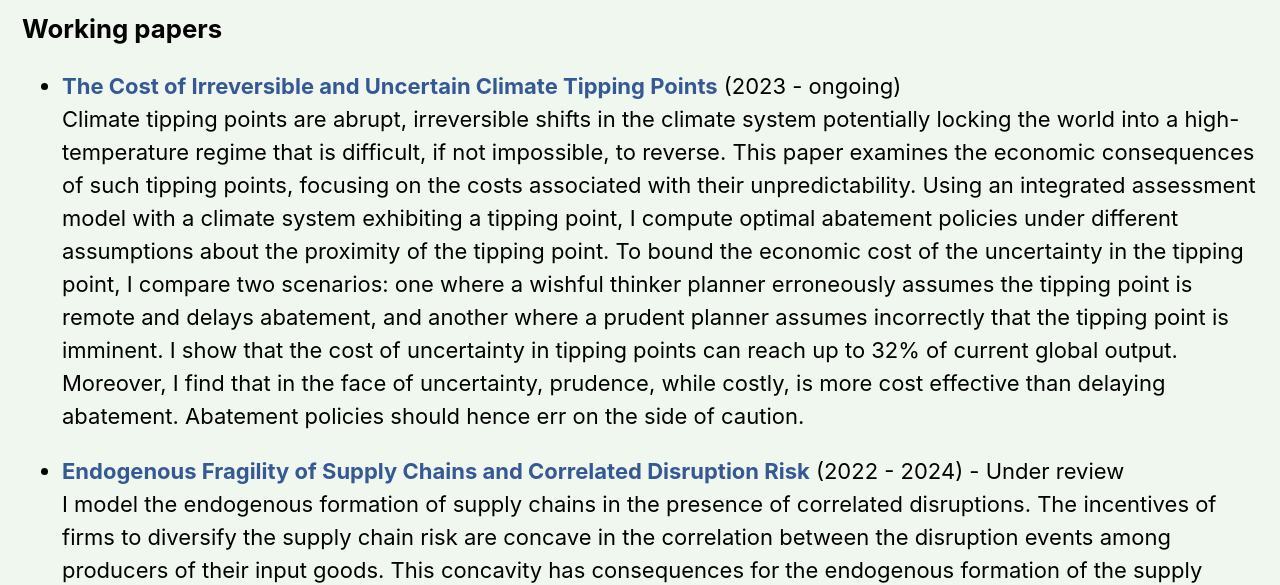
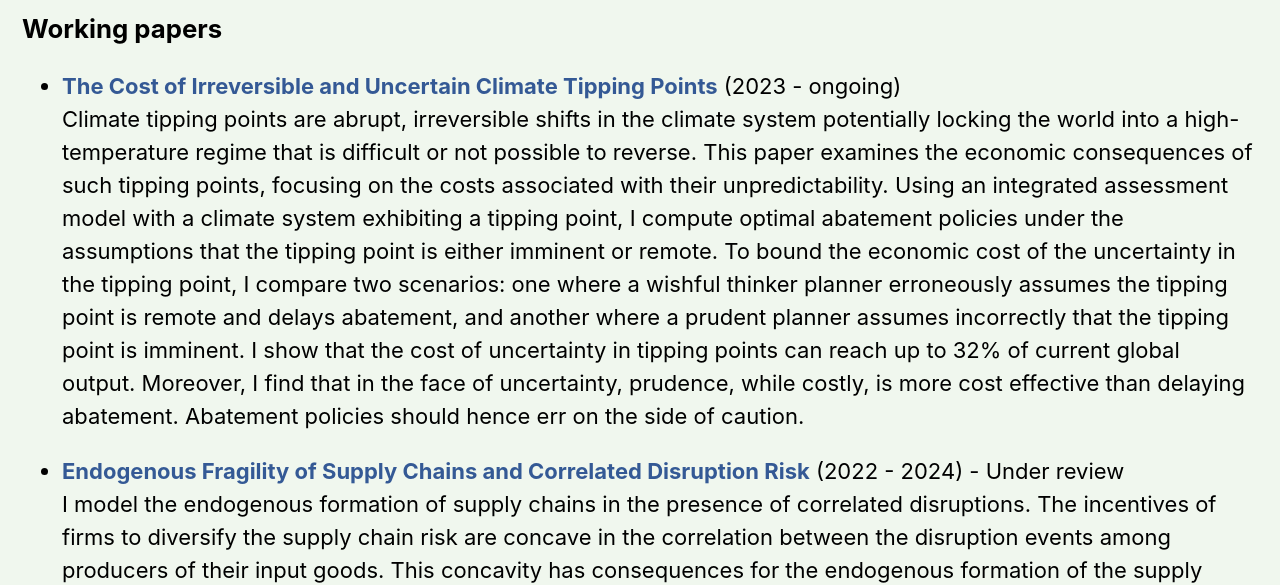
Before and after one commit to NoFishLikeIan/nofishlikeian.github.io, an Eleventy site: page pages/research.md in a window 1280 px wide. Shown: the part 220-805 px from the top of the page. Built offline with nearby package versions, Linux system fonts and the light colour scheme; Eleventy itself is replaced by a stand-in of ours; files that its build step writes are made by us from their sources.

Commit message:
🦉 jmp update

```diff
--- a/pages/research.md
+++ b/pages/research.md
@@ -12,7 +12,7 @@ eleventyNavigation:
 ### Working papers
 
 - [**The Cost of Irreversible and Uncertain Climate Tipping Points**](../static/docs/tipping-point.pdf) (2023 - ongoing)
-    Climate tipping points are abrupt, irreversible shifts in the climate system potentially locking the world into a high-temperature regime that is difficult, if not impossible, to reverse. This paper examines the economic consequences of such tipping points, focusing on the costs associated with their unpredictability. Using an integrated assessment model with a climate system exhibiting a tipping point, I compute optimal abatement policies under different assumptions about the proximity of the tipping point. To bound the economic cost of the uncertainty in the tipping point, I compare two scenarios: one where a wishful thinker planner erroneously  assumes the tipping point is remote and delays abatement, and another where a prudent planner assumes incorrectly that the tipping point is imminent. I show that the cost of uncertainty in tipping points can reach up to 32% of current global output. Moreover, I find that in the face of uncertainty, prudence, while costly, is more cost effective than delaying abatement. Abatement policies should hence err on the side of caution.
+    Climate tipping points are abrupt, irreversible shifts in the climate system potentially locking the world into a high-temperature regime that is difficult or not possible to reverse. This paper examines the economic consequences of such tipping points, focusing on the costs associated with their unpredictability. Using an integrated assessment model with a climate system exhibiting a tipping point, I compute optimal abatement policies under the assumptions that the tipping point is either imminent or remote. To bound the economic cost of the uncertainty in the tipping point, I compare two scenarios: one where a wishful thinker planner erroneously  assumes the tipping point is remote and delays abatement, and another where a prudent planner assumes incorrectly that the tipping point is imminent. I show that the cost of uncertainty in tipping points can reach up to 32% of current global output. Moreover, I find that in the face of uncertainty, prudence, while costly, is more cost effective than delaying abatement. Abatement policies should hence err on the side of caution.
 
 
 - [**Endogenous Fragility of Supply Chains and Correlated Disruption Risk**](../static/docs/endfrag.pdf) (2022 - 2024) - Under review
```
Also changed, not shown: 2 other files.
